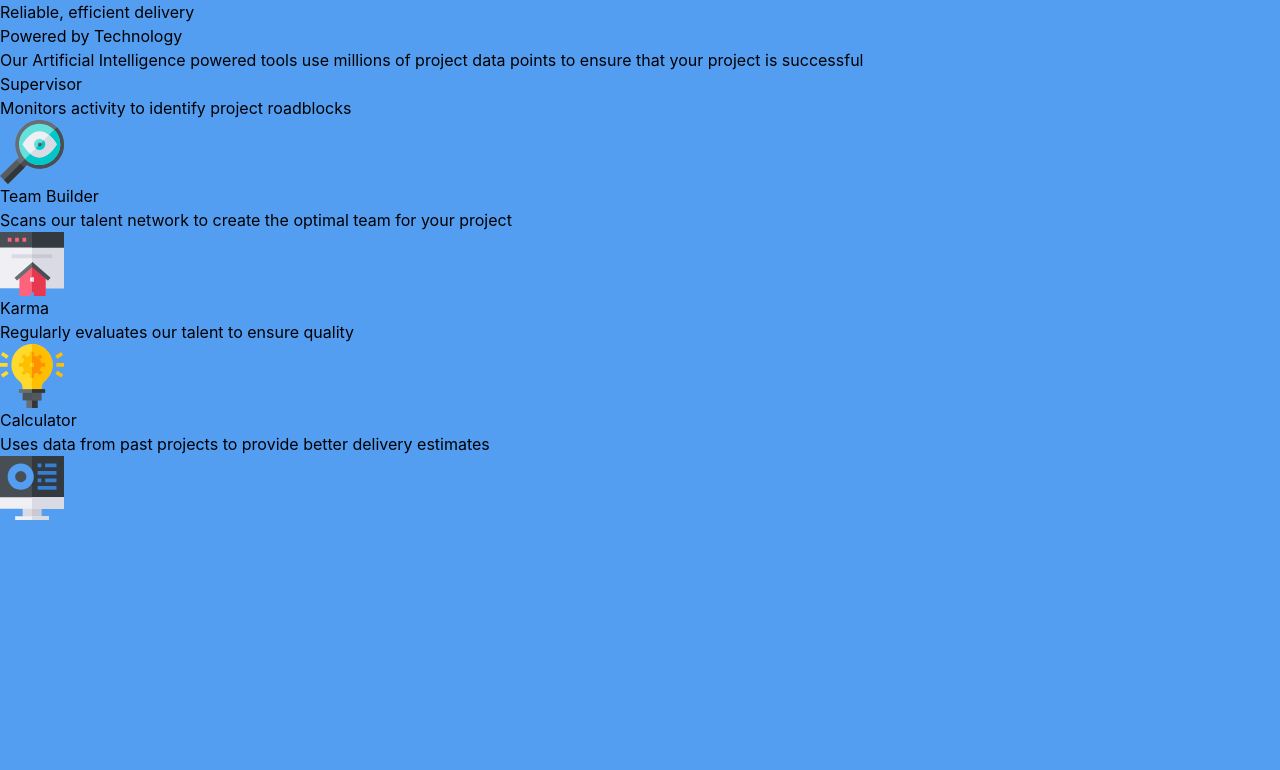
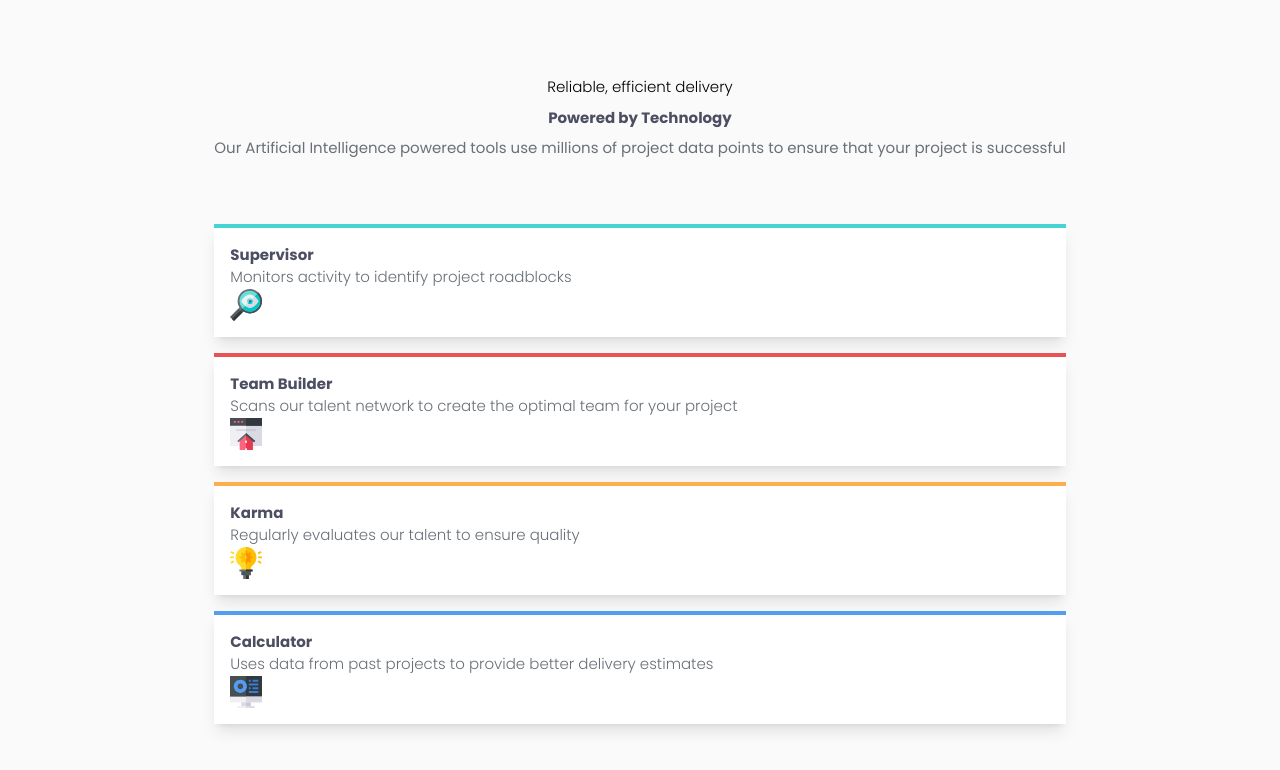
Before and after one commit to anggelserrato/fm-four-card-feature-section, a React (Vite) app: page / in a window 1280 px wide. Shown: the top 770 px of the page. Built offline with nearby package versions, Linux system fonts and the light colour scheme.

Commit message:
feat(FourCardSection): add tailwindcss border color utilities for cards

```diff
--- a/src/components/FourCardSection.jsx
+++ b/src/components/FourCardSection.jsx
@@ -1,40 +1,58 @@
-import supervisorIcon from '../assets/icon-supervisor.svg'
-import teamBuilderIcon from '../assets/icon-team-builder.svg'
-import karmaIcon from '../assets/icon-karma.svg'
-import calculatorIcon from '../assets/icon-calculator.svg'
+import supervisorIcon from '../assets/icon-supervisor.svg';
+import teamBuilderIcon from '../assets/icon-team-builder.svg';
+import karmaIcon from '../assets/icon-karma.svg';
+import calculatorIcon from '../assets/icon-calculator.svg';
 
 function FourCardSection() {
   const cards = [
     {
-      id: 1, icon: supervisorIcon, title: 'Supervisor', description: 'Monitors activity to identify project roadblocks'
+      id: 1,
+      icon: supervisorIcon,
+      title: 'Supervisor',
+      description: 'Monitors activity to identify project roadblocks',
+      borderClass: 'border-t-4 border-t-card-cyan',
     },
     {
-      id: 2, icon: teamBuilderIcon, title: 'Team Builder', description: 'Scans our talent network to create the optimal team for your project'
+      id: 2,
+      icon: teamBuilderIcon,
+      title: 'Team Builder',
+      description:
+        'Scans our talent network to create the optimal team for your project',
+      borderClass: 'border-t-4 border-t-card-red',
     },
     {
-      id: 3, icon: karmaIcon, title: 'Karma', description: 'Regularly evaluates our talent to ensure quality'
+      id: 3,
+      icon: karmaIcon,
+      title: 'Karma',
+      description: 'Regularly evaluates our talent to ensure quality',
+      borderClass: 'border-t-4 border-t-card-orange',
     },
     {
-      id: 4, icon: calculatorIcon, title: 'Calculator', description: 'Uses data from past projects to provide better delivery estimates'
-    }
-  ]
+      id: 4,
+      icon: calculatorIcon,
+      title: 'Calculator',
+      description:
+        'Uses data from past projects to provide better delivery estimates',
+      borderClass: 'border-t-4 border-t-card-blue',
+    },
+  ];
   return (
-    <main>
-      <article>
-        <header>
-          <h1>Reliable, efficient delivery</h1>
-          <p>Powered by Technology</p>
-          <p>
-            Our Artificial Intelligence powered tools use millions of project data
-            points to ensure that your project is successful
+    <main className="flex min-h-screen items-center justify-center">
+      <article className="max-w-[90%] flex flex-col gap-16">
+        <header className='flex flex-col gap-2 text-center'>
+          <p className="font-light">Reliable, efficient delivery</p>
+          <h1 className="font-bold text-card-grey-500">Powered by Technology</h1>
+          <p className="text-card-grey-400">
+            Our Artificial Intelligence powered tools use millions of project
+            data points to ensure that your project is successful
           </p>
         </header>
-        <section>
+        <section className="flex flex-col gap-4">
           {cards.map((card) => (
-            <div key={card.id}>
-              <h2>{card.title}</h2>
-              <p>{card.description}</p>
-              <img src={card.icon} alt={card.title} />
+            <div key={card.id} className={`bg-card-white shadow-lg p-4 ${card.borderClass}`}>
+              <h2 className="text-card-grey-500 font-bold">{card.title}</h2>
+              <p className="font-light text-card-grey-400">{card.description}</p>
+              <img src={card.icon} alt={card.title} className='w-8 h-8' />
             </div>
           ))}
         </section>
--- a/src/index.css
+++ b/src/index.css
@@ -10,18 +10,21 @@
   --color-card-grey-500: hsl(234, 12%, 34%);
   --color-card-grey-400: hsl(212, 6%, 44%);
   --color-card-white: hsl(0, 0%, 100%);
+  --color-card-snow: hsl(0, 0%, 98%);
   --font-card-poppins: 'Poppins', ui-sans-serif, system-ui, sans-serif;
-  --spacing-card-50: 4px;
   --spacing-card-100: 8px;
   --spacing-card-200: 16px;
   --spacing-card-300: 24px;
   --spacing-card-400: 32px;
   --spacing-card-500: 40px;
+  --spacing-card-1600: 80px;
 }
 
 @layer base {
   body {
-    background-color: var(--color-card-blue);
+    background-color: var(--color-card-snow);
+    font-family: var(--font-card-poppins);
+    font-size: 15px;
   }
 }
 
```
